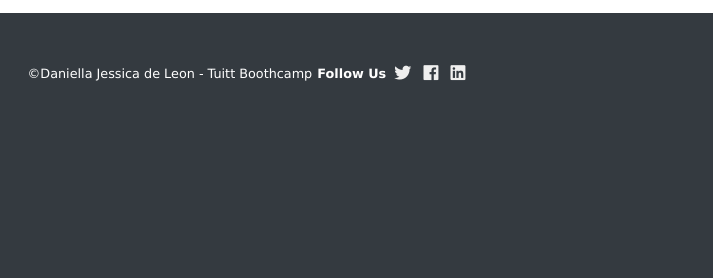
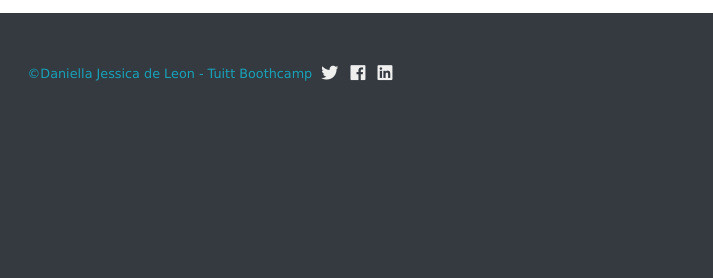
Before and after one commit to louigiesanchez/umeeps, a plain HTML site: page events.html in a window 1280 px wide. Shown: the part 1110-1388 px from the top of the page, 567-1280 px from the left. Drawn offline with nearby package versions, Linux system fonts and the light colour scheme.

Commit message:
Update events.html

```diff
--- a/events.html
+++ b/events.html
@@ -171,9 +171,8 @@
 		     </div>
 		     <div class="col-lg-7">
 			<img src="assets/images/gl.png" class="img-fluid"><br>
-			<small class="text-white text-center ml-5">&copy;Daniella Jessica de Leon - Tuitt Boothcamp</small>
+			<small class="text-info text-center ml-5">&copy;Daniella Jessica de Leon - Tuitt Boothcamp</small>
 			<small class="pr-5 text-white">
-				<strong>Follow Us</strong>
 				<a href="#"><i class="fab fa-twitter fa-lg p-1"></i></a>
 				<a href="#"><i class="fab fa-facebook fa-lg p-1"></i></a>
 				<a href="#"><i class="fab fa-linkedin fa-lg p-1"></i></a>
```
